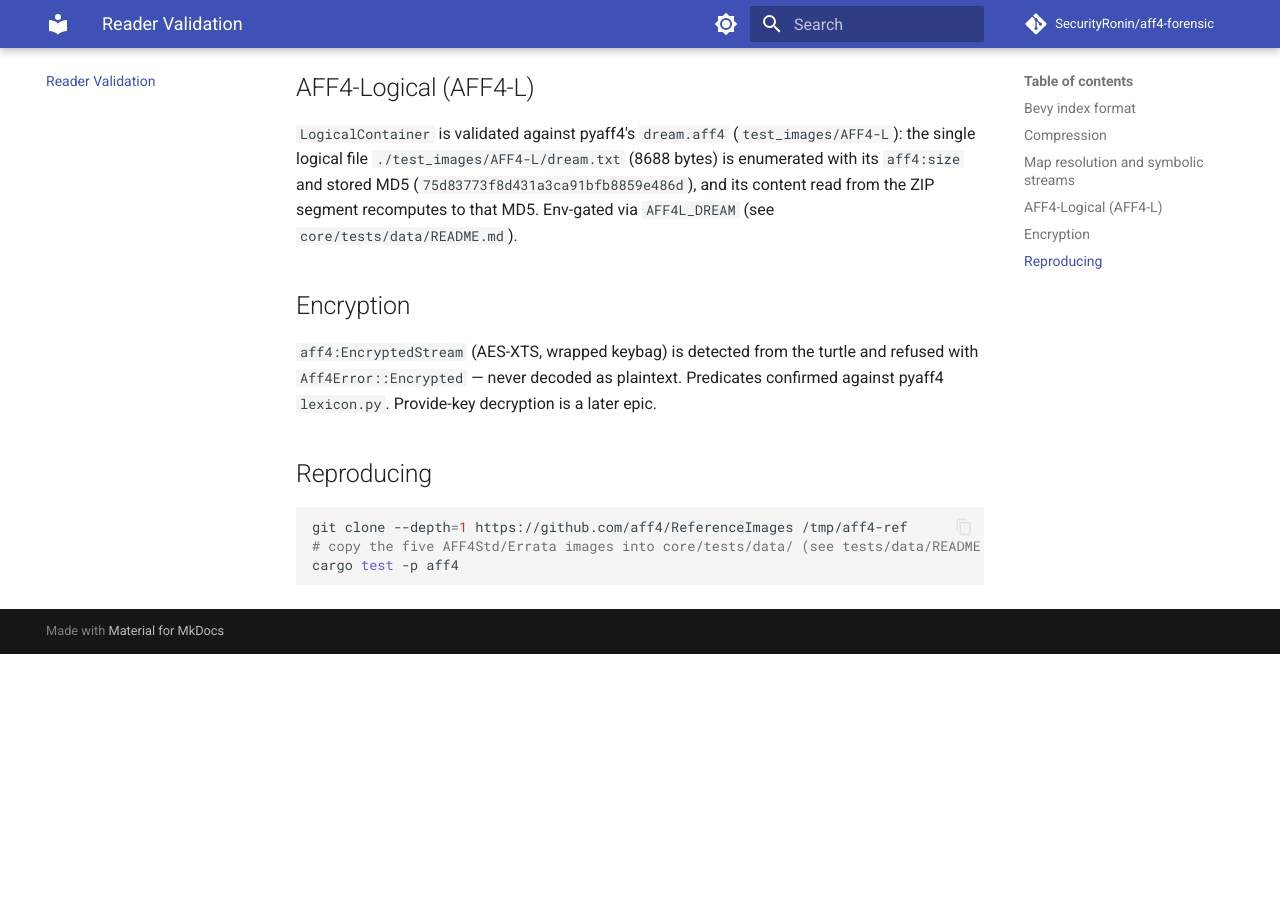
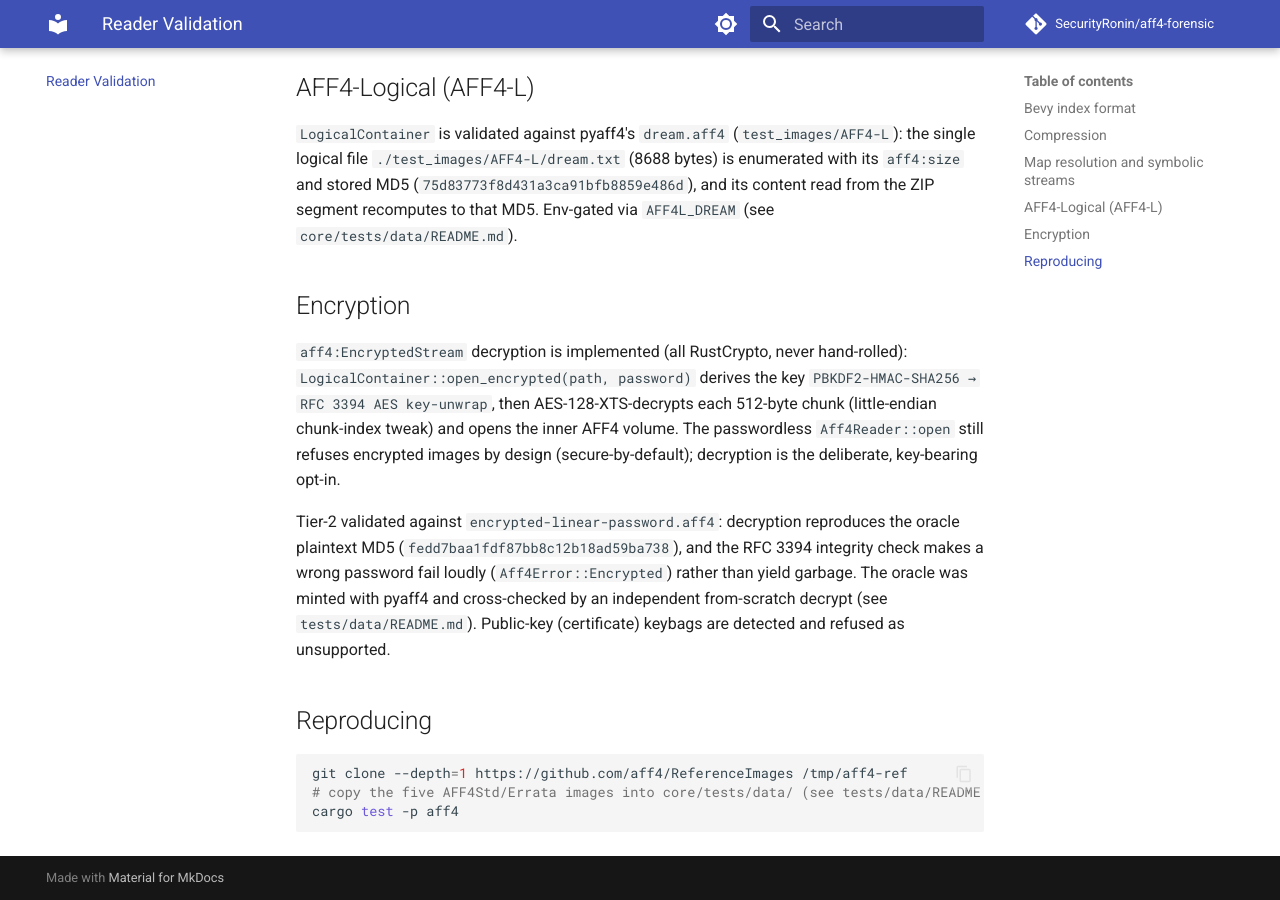
Before and after one commit to SecurityRonin/aff4-forensic, an MkDocs documentation site: the page built from docs/corpus-validation.md, in a window 1280 px wide and 900 px high, scrolled down 1527 px. Built offline with MkDocs 1.6.1 and Material for MkDocs 9.7.7, drawn with Linux system fonts in a browser that asks for light colours; comment, search, counter and statistics services are not loaded; before the commit the page ends 2181 px from its top, so only the background shows below that.

Commit message:
docs+fuzz(aff4): document AES-XTS decryption + add fuzz_decrypt target
Update the encryption docs (README feature table, corpus-validation.md, README
usage example) from 'detect & refuse' to full decrypt-with-password, noting the
secure-by-default passwordless refusal remains and public-key keybags are still
refused. Add fuzz_decrypt (open→derive-key→XTS loop over arbitrary bytes; must
not panic) to the fuzz crate and the scheduled fuzz matrix — smoke-runs clean.

Co-Authored-By: Claude Opus 4.8 (1M context) <noreply@anthropic.com>

```diff
--- a/docs/corpus-validation.md
+++ b/docs/corpus-validation.md
@@ -60,9 +60,19 @@ recomputes to that MD5. Env-gated via `AFF4L_DREAM` (see
 
 ## Encryption
 
-`aff4:EncryptedStream` (AES-XTS, wrapped keybag) is detected from the turtle and
-refused with `Aff4Error::Encrypted` — never decoded as plaintext. Predicates
-confirmed against pyaff4 `lexicon.py`. Provide-key decryption is a later epic.
+`aff4:EncryptedStream` decryption is implemented (all RustCrypto, never
+hand-rolled): `LogicalContainer::open_encrypted(path, password)` derives the key
+`PBKDF2-HMAC-SHA256 → RFC 3394 AES key-unwrap`, then AES-128-XTS-decrypts each
+512-byte chunk (little-endian chunk-index tweak) and opens the inner AFF4 volume.
+The passwordless `Aff4Reader::open` still refuses encrypted images by design
+(secure-by-default); decryption is the deliberate, key-bearing opt-in.
+
+Tier-2 validated against `encrypted-linear-password.aff4`: decryption reproduces
+the oracle plaintext MD5 (`fedd7baa1fdf87bb8c12b18ad59ba738`), and the RFC 3394
+integrity check makes a wrong password fail loudly (`Aff4Error::Encrypted`)
+rather than yield garbage. The oracle was minted with pyaff4 and cross-checked by
+an independent from-scratch decrypt (see `tests/data/README.md`). Public-key
+(certificate) keybags are detected and refused as unsupported.
 
 ## Reproducing
 
```
Also changed, not shown: README.md (+15 -1 lines), 4 other files.
